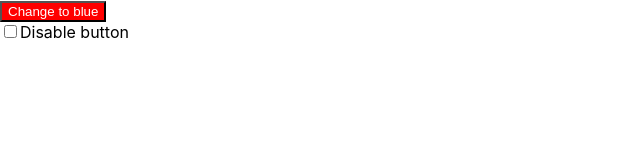
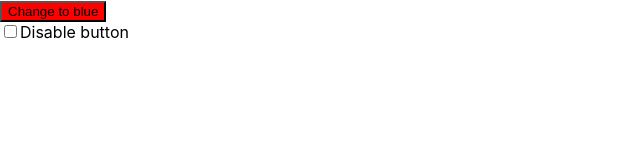
Before and after one commit to Andrew4d3/rtl-udemy-course, a React (Create React App) app in the folder react-code/: page / in a window 1280 px wide. Shown: the top 160 px of the page, without its empty margins (0-640 px from the left). Built offline with nearby package versions, Linux system fonts and the light colour scheme.

Commit message:
Lecture 24 done

```diff
--- a/react-code/src/App.js
+++ b/react-code/src/App.js
@@ -9,7 +9,7 @@ function App() {
   return (
     <div>
       <button
-        style={{ backgroundColor: buttonColor, color: "white" }}
+        style={{ backgroundColor: disabled ? "gray" : buttonColor }}
         onClick={() => setButtonColor(newButtonColor)}
         disabled={disabled}
       >
```
Also changed, not shown: 1 other file (tests, documents, lock files or other folders).
